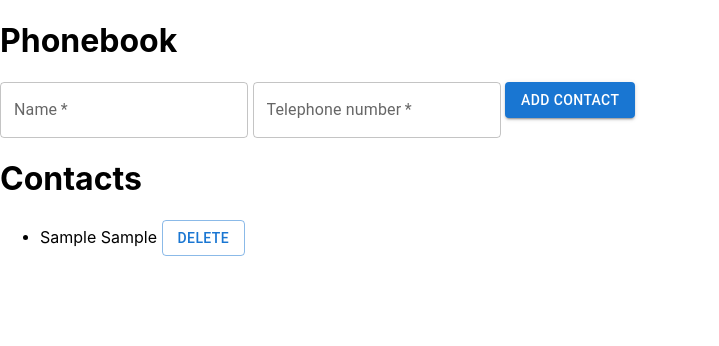
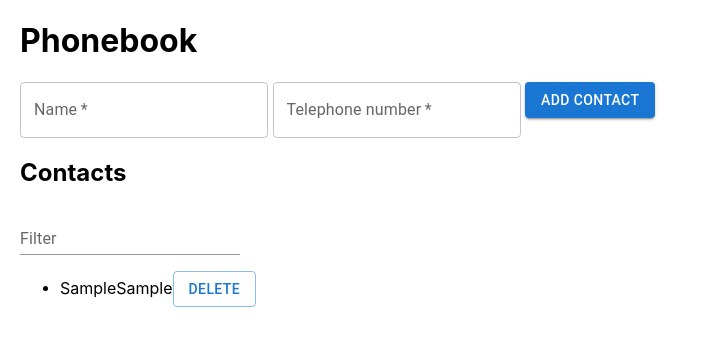
Before and after one commit to alinabodnar1/goit-react-hw-02-phonebook, a React (Create React App) app: page / in a window 1280 px wide. Both pictures are taken after typing "Sample", "Sample" into the empty fields and a click on the button "ADD CONTACT". Shown: the top 346 px of the page, without its empty margins (0-719 px from the left). Built offline with nearby package versions, Linux system fonts and the light colour scheme.

Commit message:
add delete filter

```diff
--- a/src/components/App.jsx
+++ b/src/components/App.jsx
@@ -1,30 +1,56 @@
-import { Component } from 'react';
+import React, { Component } from 'react';
 import Form from './Form/Form';
 import ContactsList from './ContactsList/ContactsList';
+import Filter from './Filter/Filter';
 
-class App extends Component {
+export default class App extends Component {
   state = {
     contacts: [],
     filter: '',
   };
 
-  addContact = (contact) => {
+ addContact = contact => {
     this.setState((prevState) => {
       return {
         contacts: [...prevState.contacts, contact],
       }
     })
   }
+  handleChange = e => {
+    this.setState({
+      filter: e.target.value,
+    });
+  }
 
+  filterContacts = () => {
+    const { contacts, filter } = this.state;
+    return contacts.filter(contact => {
+      return (
+        contact.name.toLowerCase().includes(filter.toLowerCase().trim())
+      );
+    });
+  }
 
+ deleteContact = id => {
+    this.setState(prevState => ({
+      contacts: prevState.contacts.filter(contact => contact.id !== id),
+    }));
+ }
+  //---------------------------------------------------------------
   render() {
+    return (
+      <div style={{marginLeft: "20px"}}>
+        <h1>Phonebook</h1>
+        <Form addContact={this.addContact} />
 
-    return (
-      <>
-        <Form addContact={this.addContact} />
-        <ContactsList contacts={this.state.contacts} />
-      </>
+        <h2>Contacts</h2>
+        <Filter
+          value={this.state.filter}
+          onChange={this.handleChange} />
+        <ContactsList
+          contacts={this.filterContacts()}
+          onDelete={this.deleteContact} />
+      </div>
     );
   }
 }
-export default App;
--- a/src/components/ContactsList/ContactsList.jsx
+++ b/src/components/ContactsList/ContactsList.jsx
@@ -1,23 +1,15 @@
 import React from 'react';
-import { nanoid } from "nanoid";
-import Button from '@mui/material/Button';
+import ContactsListItem from 'components/ContactsListItem/ContactsListItem';
 
-
-export default function ContactsList({contacts}) {
-  return (
-    <>
-        <h1>Contacts</h1>
-            <ul>
-                { contacts.map(contact => (
-                    <li key={nanoid()}>
-                        {contact.name} {' '}
-                        {contact.number} {' '}
-                        <Button variant="outlined">
-                            DELETE
-                        </Button>
-                    </li>
-                ))}
-            </ul>
-    </>
+export default function ContactsList({contacts, onDelete}) {
+  return (<ul>
+            { contacts.map(contact => (
+                <ContactsListItem
+                    key={contact.id}
+                    contact={contact}
+                    onDelete={onDelete}
+                />
+            ))}
+        </ul>
   )
 }
--- /dev/null
+++ b/src/components/ContactsListItem/ContactsListItem.jsx
@@ -0,0 +1,34 @@
+import React, { Component } from 'react';
+import Button from '@mui/material/Button';
+import { nanoid } from 'nanoid';
+
+export default class ContactsListItem extends Component {
+    state = {
+        name: this.props.contact.name,
+        number: this.props.contact.number,
+        id: nanoid(),
+    }
+
+    onChange = e => {
+        this.setState({
+            [e.target.name]: e.target.value,
+        });
+    }
+    //-------------------------------------------------
+    render() {
+        const { contact, onDelete } = this.props;
+        return (
+            <li key={contact.id}>
+                {contact.name}
+                {contact.number}
+                <Button
+                    variant="outlined"
+                    type="button"
+                    onClick={() => onDelete(contact.id)}
+                >
+                    DELETE
+                </Button>
+            </li>
+        )
+    }
+}
--- /dev/null
+++ b/src/components/Filter/Filter.jsx
@@ -0,0 +1,14 @@
+import React from 'react';
+import TextField from '@mui/material/TextField';
+
+export default function Filter({ value, onChange }) {
+  return (
+      <TextField
+        id="standard-basic"
+        label="Filter"
+        variant="standard"
+        value={value}
+        onChange={onChange}
+      />
+  );
+}
--- a/src/components/Form/Form.jsx
+++ b/src/components/Form/Form.jsx
@@ -1,4 +1,4 @@
-import React, { Component } from 'react'
+import React, { Component } from 'react';
 import TextField from '@mui/material/TextField';
 import Button from '@mui/material/Button';
 import { nanoid } from 'nanoid';
@@ -8,16 +8,12 @@ export default class Form extends Component {
       name: '',
       number: ''
   };
-
   // Відповідає за оновлення стану
   handleChange = e => {
-    // this.setState({ name: evt.target.value });
     this.setState({
       [e.target.name]: e.target.value,
     });
-
-  };
-
+  }
   // Викликається під час відправлення форми
   handleSubmit = evt => {
     evt.preventDefault();
@@ -35,22 +31,9 @@ export default class Form extends Component {
   };
 
   render() {
-    // const { name } = this.state;
+
     return (
         <form onSubmit={this.handleSubmit}>
-          <h1>Phonebook</h1>
-        {/* <label>
-          Name <br></br>
-          <input
-            type="text"
-            name="name"
-            pattern="^[a-zA-Zа-яА-Я]+(([' -][a-zA-Zа-яА-Я ])?[a-zA-Zа-яА-Я]*)*$"
-            title="Name may contain only letters, apostrophe, dash and spaces. For example Adrian, Jacob Mercer, Charles de Batz de Castelmore d'Artagnan"
-            required
-            value={name}
-            onChange={this.handleChange}
-          />
-        </label> */}
           <TextField
             id="outlined-basic"
             label="Name"
@@ -74,7 +57,6 @@ export default class Form extends Component {
             onChange={this.handleChange} />
           {' '}
           <Button variant="contained" type="submit">Add contact</Button>
-        {/* <button type="submit">Add contact</button> */}
         </form>
     );
   }
--- a/src/index.js
+++ b/src/index.js
@@ -6,6 +6,5 @@ import './index.css';
 ReactDOM.createRoot(document.getElementById('root')).render(
   <React.StrictMode>
     <App onSubmit={values => console.log(values)}/>
-    {/* <App onSubmit={values => console.log(values)}/> */}
   </React.StrictMode>
 );
```
